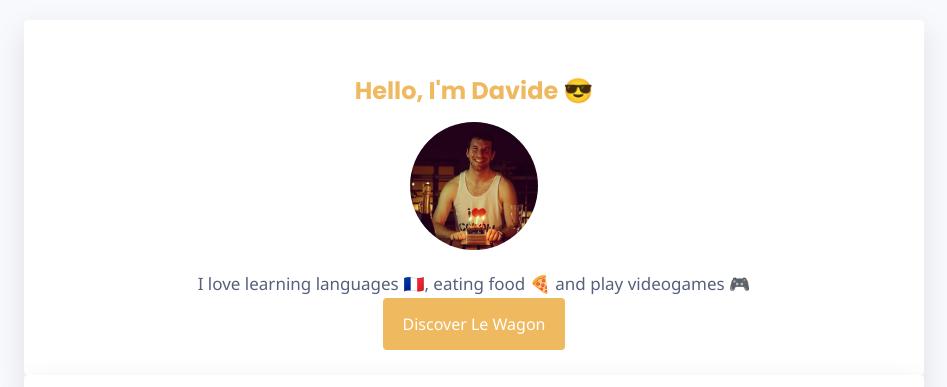
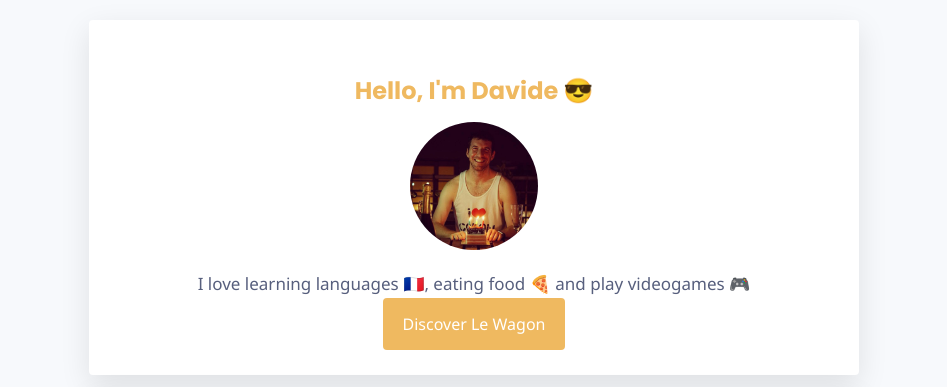
Before and after one commit to davide32123/profile, a plain HTML site: page index.html in a window 1280 px wide. Shown: the top 387 px of the page, without its empty margins (166-1113 px from the left). Drawn offline with Linux system fonts and the light colour scheme.

Commit message:
fixed card style

```diff
--- a/style.css
+++ b/style.css
@@ -2,7 +2,7 @@
 
 .container {
   margin: 20px auto;
-  width: 900px;
+  width: 800px;
 }
 
 @media (max-width: 960px) {
@@ -60,6 +60,7 @@ li a:hover {
     padding: 40px;
     box-shadow: 0px 10px 30px rgba(0,0,0,0.1);
     border-radius: 4px;
+    margin:15px;
 }
 
 .btn-yellow {
```
